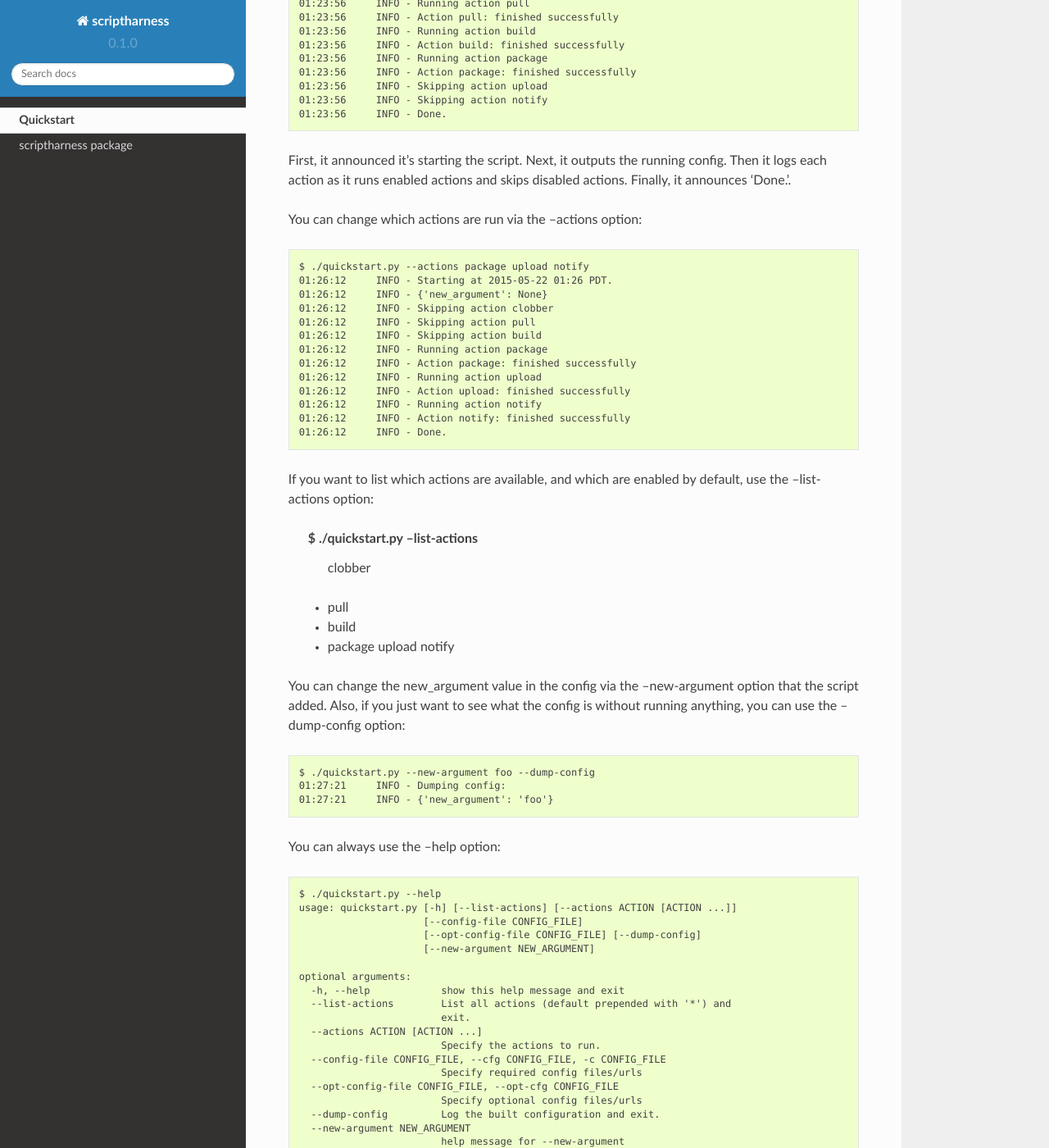
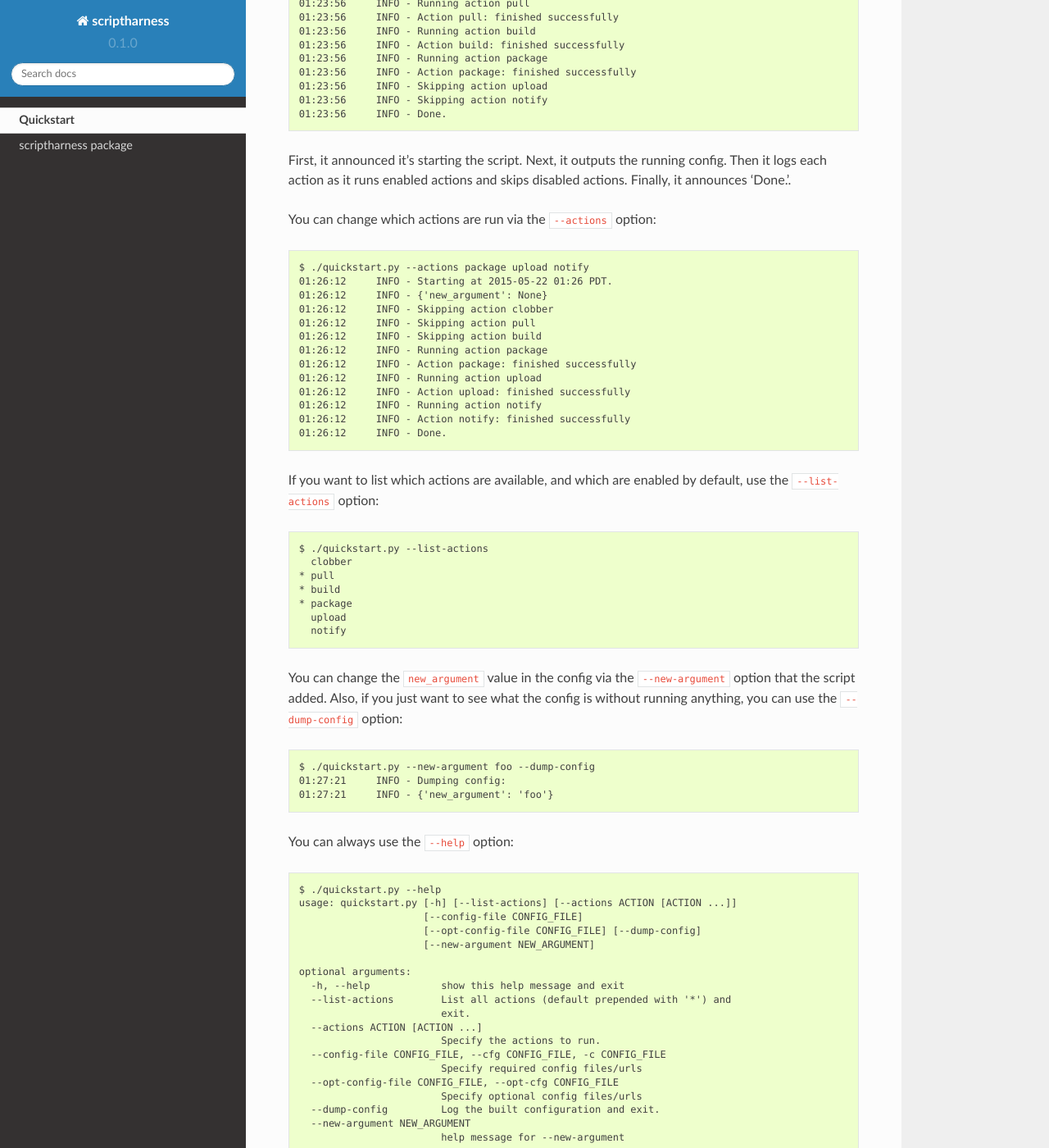
Before and after one commit to scriptharness/python-scriptharness, a Sphinx documentation site: the page built from docs/quickstart.rst, in a window 1280 px wide and 1400 px high, scrolled down 2036 px. Shown: the whole window at 82% size. Built offline with Sphinx 7.4.7 and the Read the Docs theme 2.0.0, drawn with Linux system fonts in a browser that asks for light colours.

```diff
--- a/docs/build.py
+++ b/docs/build.py
@@ -26,9 +26,13 @@ def main():
     template = Template(contents)
     contents = ""
     with open("../examples/quickstart.py") as filehandle:
-        for line in filehandle.readline():
+        for line in filehandle.readlines():
             contents += "    {}".format(line)
-    template.render(GIT_BRANCH=branch, QUICKSTART_CONTENTS_INDENTED=contents)
+    with open("quickstart.rst", "w") as filehandle:
+        filehandle.write(
+            template.render(GIT_BRANCH=branch,
+                            QUICKSTART_CONTENTS_INDENTED=contents)
+        )
     subprocess.check_call(["make", "html"])
 
 if __name__ == '__main__':
--- a/docs/quickstart.rst
+++ b/docs/quickstart.rst
@@ -106,6 +106,7 @@ Here's an example script.  The file is also viewable here_.
         """
         script.run()
 
+
 If you run this without any arguments, you might get output like this::
 
     $ ./quickstart.py
@@ -126,7 +127,7 @@ First, it announced it's starting the script.  Next, it outputs the running
 config.  Then it logs each action as it runs enabled actions and skips disabled
 actions.  Finally, it announces 'Done.'.
 
-You can change which actions are run via the --actions option::
+You can change which actions are run via the ``--actions`` option::
 
     $ ./quickstart.py --actions package upload notify
     01:26:12     INFO - Starting at 2015-05-22 01:26 PDT.
@@ -143,7 +144,7 @@ You can change which actions are run via the --actions option::
     01:26:12     INFO - Done.
 
 If you want to list which actions are available, and which are enabled by
-default, use the --list-actions option:
+default, use the ``--list-actions`` option::
 
     $ ./quickstart.py --list-actions
       clobber
@@ -153,16 +154,16 @@ default, use the --list-actions option:
       upload
       notify
 
-You can change the new_argument value in the config via the
---new-argument option that the script added.  Also, if you just want to
+You can change the ``new_argument`` value in the config via the
+``--new-argument`` option that the script added.  Also, if you just want to
 see what the config is without running anything, you can use the
---dump-config option::
+``--dump-config`` option::
 
     $ ./quickstart.py --new-argument foo --dump-config
     01:27:21     INFO - Dumping config:
     01:27:21     INFO - {'new_argument': 'foo'}
 
-You can always use the --help option::
+You can always use the ``--help`` option::
 
     $ ./quickstart.py --help
     usage: quickstart.py [-h] [--list-actions] [--actions ACTION [ACTION ...]]
```
